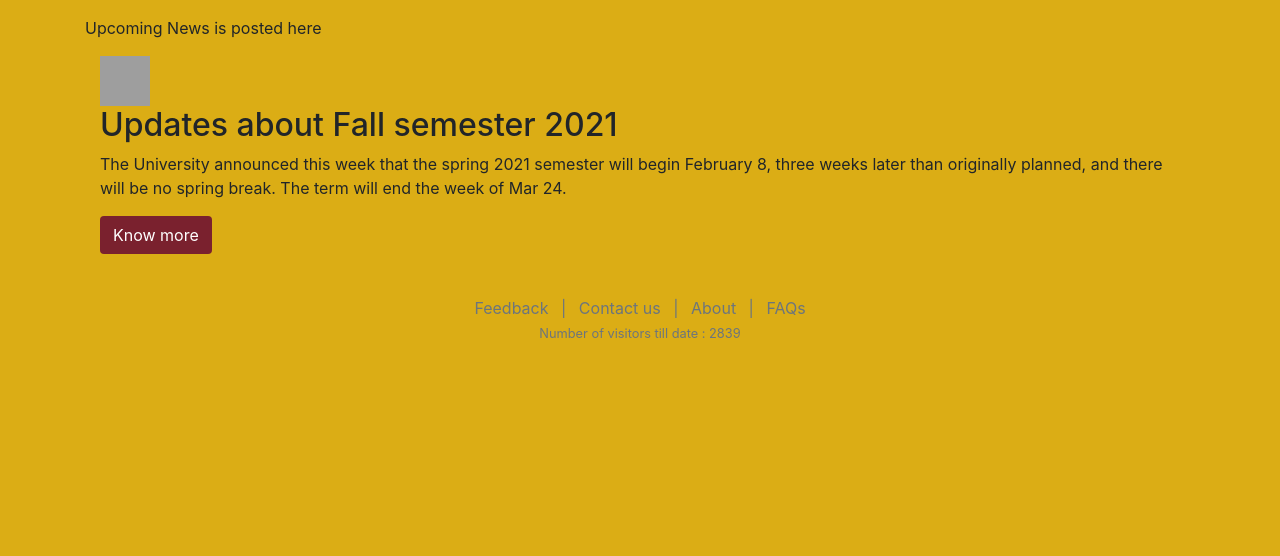
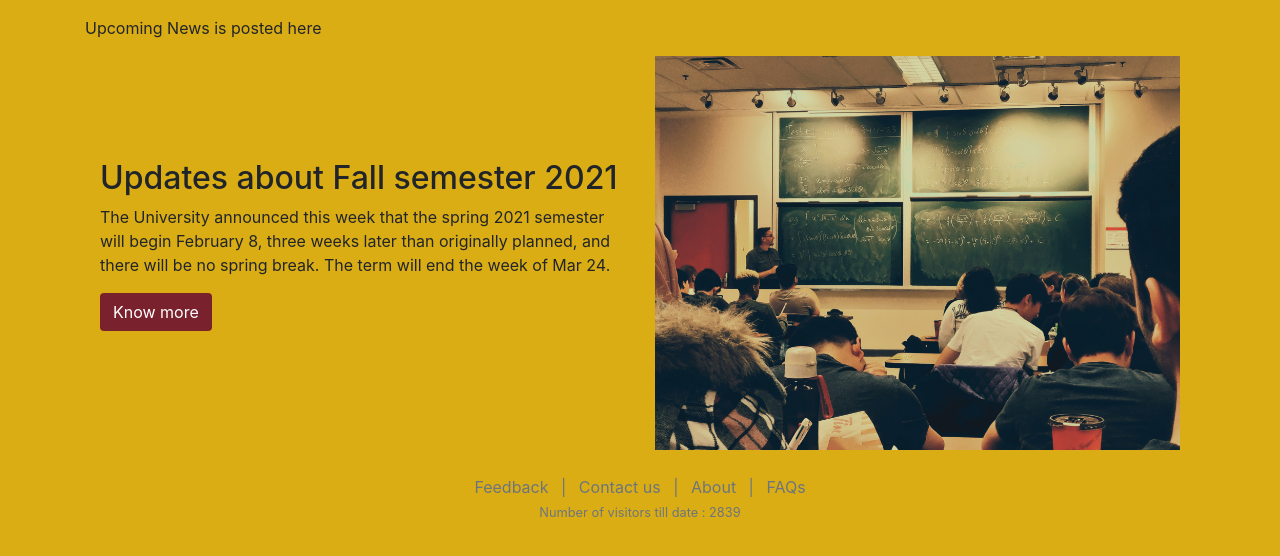
Before and after one commit to pallavitilloo/Maggotty-High-Alumni-Website, a Django app: page /news/ in a window 1280 px wide. Shown: the part 76-632 px from the top of the page. Run offline with Django 3.2, Linux system fonts and the light colour scheme; some libraries are stand-ins or nearby versions; grey boxes are pictures that could not be loaded.

Commit message:
changes were made to donate.html

```diff
--- a/Maggotty/templates/Maggotty/news.html
+++ b/Maggotty/templates/Maggotty/news.html
@@ -6,14 +6,18 @@ News page
 <p>Upcoming News is posted here</p>
 <div class="container">
    <div class="row row-content align-items-center">
-     <div class="col col-sm order-sm-first col-md">
-    <img src="/Maggotty/static/Maggotty/uthappizza.png" height="50" width="50"> </img>
+     <div class="col-12 col-sm-6">
         <h2 class="mt-0"> Updates about Fall semester 2021</h2>
         <p class="d-none d-sm-block">The University announced this week that the spring 2021 semester will begin February 8, three weeks later than originally planned, and there will be no spring break. The term will end the week of Mar 24.  </p>
         <p><a href="#" target="_blank" class="btn">Know more</a></p>
          </div>
+
+      <div class="col-12 col-sm align-self-center">
+          <img src="/Maggotty/static/Maggotty/shubham-sharan-Z-fq3wBVfMU-unsplash.jpg" class="img-fluid"
+>
       </div>
 
 
     </div>
+    </div>
 {% endblock %}
```
